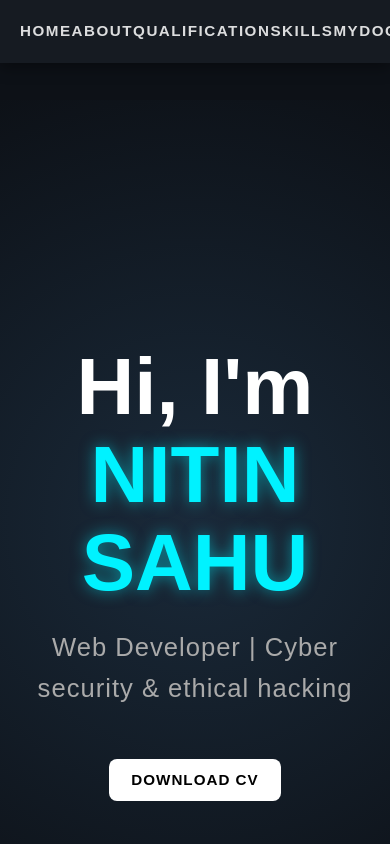
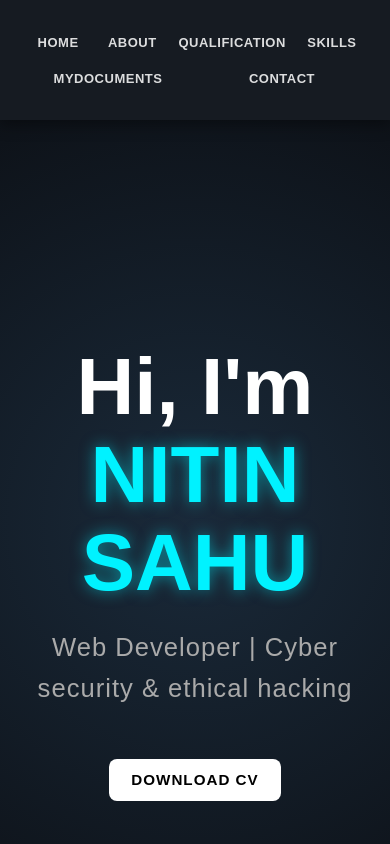
Before and after one commit to ns9772311-hub/NitinSahu, a React (Vite) app: page / in a window 390 px wide. Shown: the top 844 px of the page. Built offline with nearby package versions, Linux system fonts and the light colour scheme.

Commit message:
Fixed real mobile navbar classes

```diff
--- a/src/Navbar.css
+++ b/src/Navbar.css
@@ -1,32 +1,49 @@
-/* Mobile screen ke liye special settings */
-@media screen and (max-width: 768px) {
-  /* 1. Navbar ke container ko handle karne ke liye */
-  .navbar-container-ya-jo-bhi-aapka-class-naam-hai {
-    padding: 15px 10px;
+/* Laptop aur Desktop ke liye (Jaise abhi chal raha hai) */
+.navbar-container {
+  width: 100%;
+  background-color: #0a0a0a; /* Deep Charcoal background */
 }
 
-  /* 2. Menu links jo chipak rahe hain unhe door karne ke liye */
-  .nav-menu-ya-ul-tag-ka-name {
-    display: flex;
-    flex-wrap: wrap; /* Isse text screen ke baahar nahi katega, niche aa jayega */
-    justify-content: center;
-    gap: 12px; /* Har ek word ke beech mein space bana dega */
+.nav-belt {
+  padding: 10px 0;
 }
 
-  .nav-links-ya-a-tag-ka-name {
-    font-size: 14px; /* Mobile par font thoda chota aur clean dikhega */
-    padding: 5px 8px;
+.nav-links {
+  display: flex;
+  justify-content: center;
+  list-style: none;
+  gap: 30px; /* Laptop par bada gap */
+  padding: 0;
+  margin: 0;
 }
+
+.nav-links li a {
+  text-decoration: none;
+  color: #ffffff;
+  font-weight: 600;
+  text-transform: uppercase;
+  transition: color 0.3s ease;
+}
+
+.nav-links li a:hover {
+  color: #00ffff; /* Neon Cyan hover status */
+}
+
+
+/* ======================================================= */
+/* MOBILE SCREEN KE LIYE SPECIAL FIX (Responsive Settings) */
+/* ======================================================= */
 @media screen and (max-width: 768px) {
-  .nav-menu {
+  .nav-links {
     display: flex !important;
-    flex-wrap: wrap !important;
+    flex-wrap: wrap !important; /* Isse text screen se bahar nahi katega, automatic niche shift hoga */
     justify-content: center !important;
-    gap: 15px !important;
-    padding: 10px 0;
+    gap: 12px 18px !important; /* Mobile par har word ke beech mein upar-niche aur left-right gap */
+    padding: 10px !important;
   }
-  .nav-links {
-    font-size: 14px !important;
+
+  .nav-links li a {
+    font-size: 13px !important; /* Mobile ke liye thoda clean aur chota font size */
+    letter-spacing: 0.5px;
   }
 }
-}
```
Lines whose indentation alone changed are shown as unchanged.
